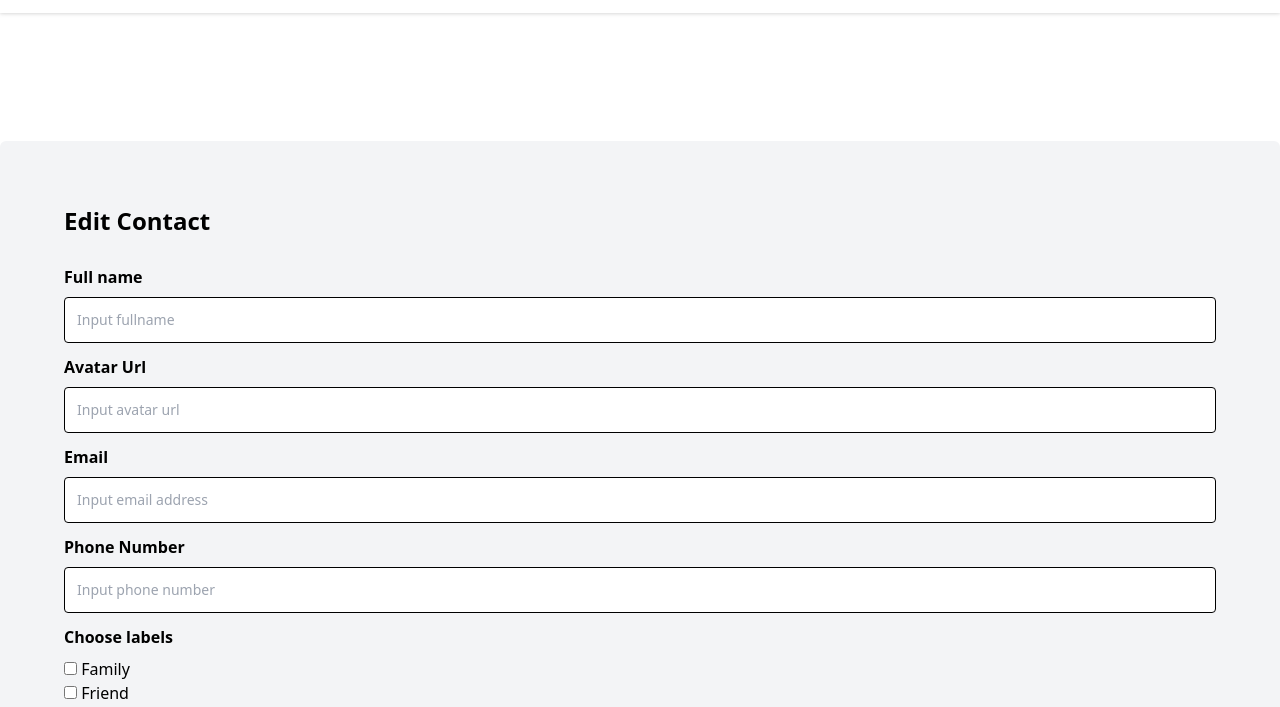
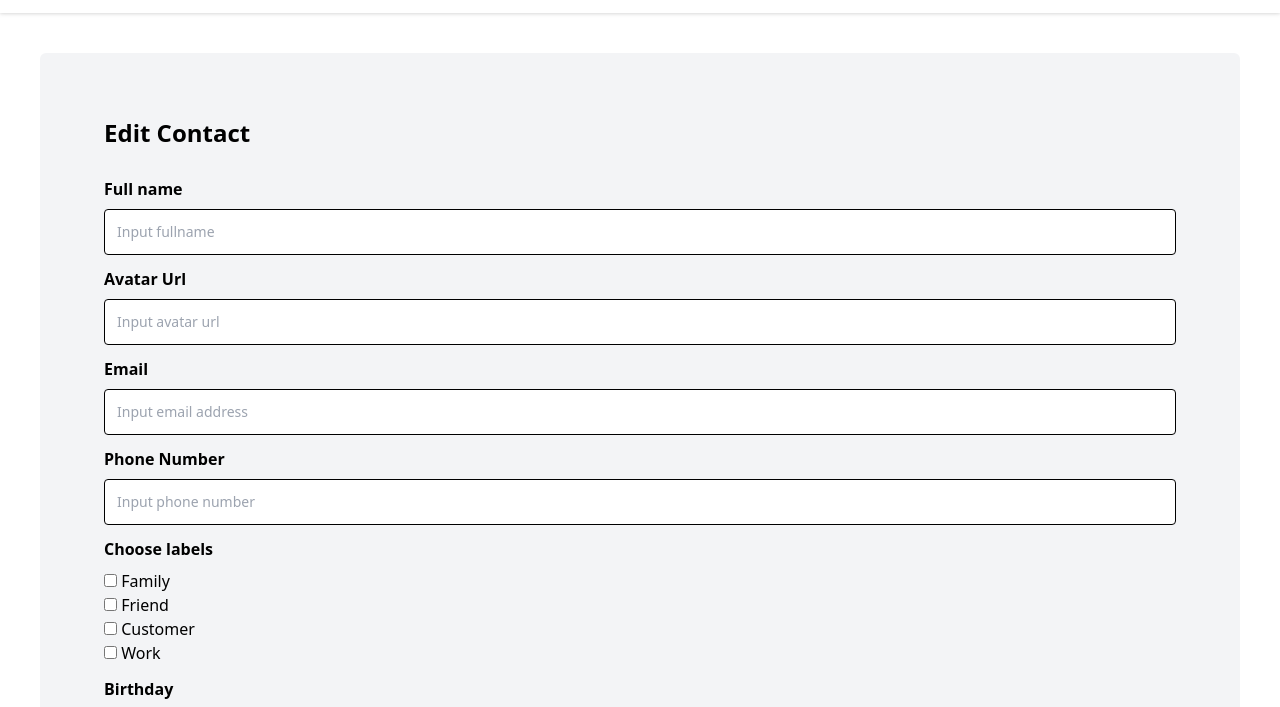
Before and after one commit to budiigunawan/charm, a plain HTML site: page detail/index.html in a window 1280 px wide. Shown: the part 67-774 px from the top of the page. Drawn offline with nearby package versions, Linux system fonts and the light colour scheme.

Commit message:
refactor: adjust main tag styling

```diff
--- a/detail/index.html
+++ b/detail/index.html
@@ -45,7 +45,7 @@
         <span class="ml-3 font-bold"> Budi Gunawan </span>
       </div>
     </header>
-    <main class="py-32">
+    <main class="p-10">
       <form
         class="flex flex-col flex-wrap gap-3 container p-16 rounded-md m-auto bg-gray-100"
       >
```
Also changed, not shown: index.html (+1 -1 lines), new-contact/index.html (+1 -1 lines).
